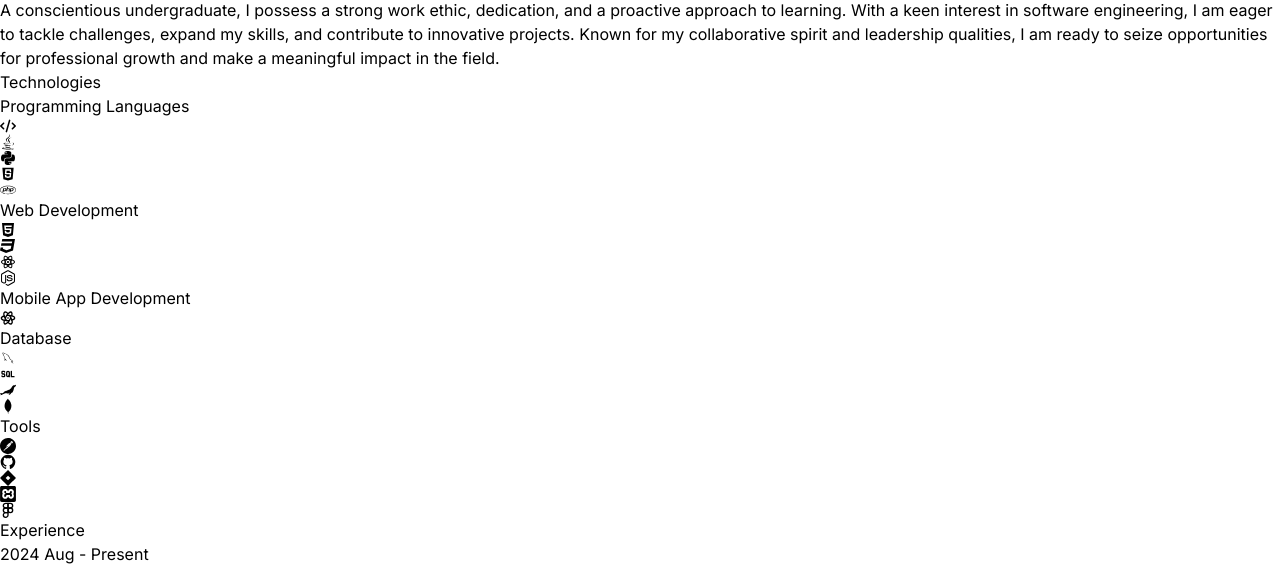
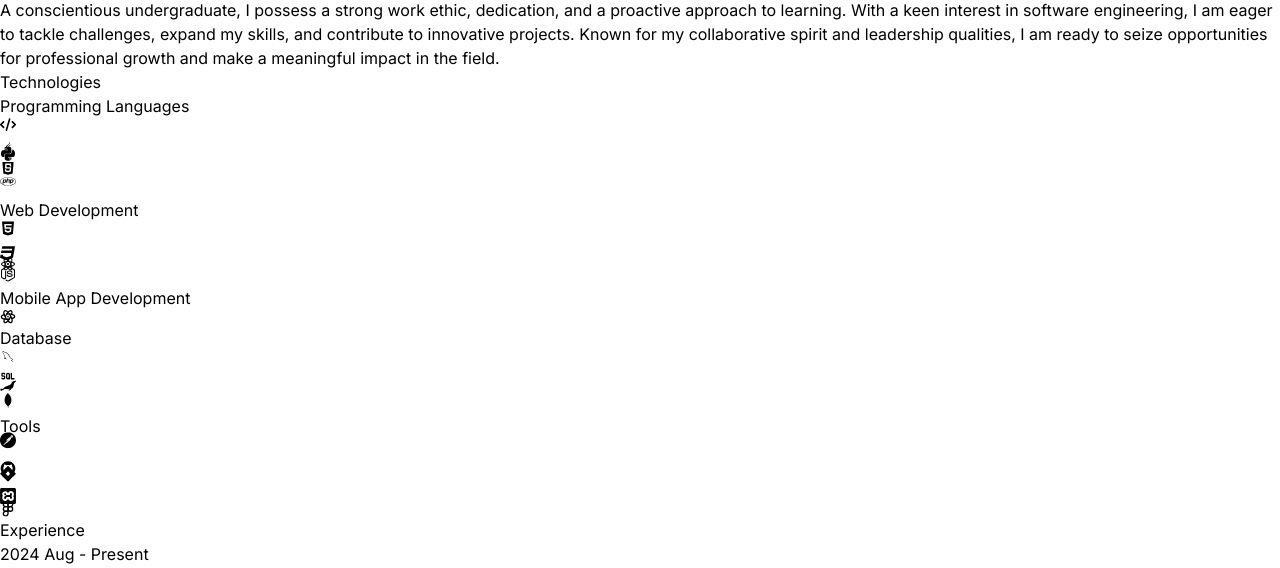
Before and after one commit to Rashini1998/My-React-Portfolio, a React (Vite) app: page / in a window 1280 px wide. Shown: the part 1615-2183 px from the top of the page. Built offline with nearby package versions, Linux system fonts and the light colour scheme.

Commit message:
Add Framer Motion to Experience Section

```diff
--- a/src/components/Technologies.jsx
+++ b/src/components/Technologies.jsx
@@ -17,83 +17,218 @@
 import { FaJira } from "react-icons/fa6"
 import { SiXampp } from "react-icons/si"
 import { FiFigma } from "react-icons/fi"
+import { motion } from "framer-motion"
+
+
+const iconVariants = (duration) => ({
+    initial: { y: -10 },
+    animate: {
+        y: [10, -10],
+        transition: {
+            duration: duration,
+            ease: "linear",
+            repeat: Infinity,
+            repeatType: "reverse",
+        },
+    },
+});
 
 const Technologies = () => {
     return (
         <div className="border-b border-neutral-800 pb-24">
-            <h2 className="my-20 text-center text-4xl">Technologies</h2>
-            <h4 className="my-20 text-center text-2xl text-neutral-500">Programming Languages</h4>
-            <div className="flex flex-wrap items-center justify-center gap-4 ">
-                <div className="rounded-2xl border-4 border-neutral-800 p-4  bg-cyan-50">
+            <motion.h2
+                whileInView={{ opacity: 1, y: 0 }}
+                initial={{ opacity: 0, y: -100 }}
+                transition={{ duration: 1.5 }}
+                className="my-20 text-center text-4xl">Technologies</motion.h2>
+            <motion.h4
+                whileInView={{ opacity: 1, y: 0 }}
+                initial={{ opacity: 0, y: -100 }}
+                transition={{ duration: 1.5, delay: 0.5 }}
+                className="my-20 text-center text-2xl text-neutral-500">Programming Languages</motion.h4>
+            <motion.div
+                whileInView={{ opacity: 1, x: 0 }}
+                initial={{ opacity: 0, x: -100 }}
+                transition={{ duration: 1.5 }}
+                className="flex flex-wrap items-center justify-center gap-4 ">
+                <motion.div
+                    variants={iconVariants(2.5)}
+                    animate="animate"
+                    initial="initial"
+                    className="rounded-2xl border-4 border-neutral-800 p-4  bg-cyan-50">
                     <FaCode className="text-7xl text-blue-600" title="C Language" />
-                </div>
-                <div className="rounded-2xl border-4 border-neutral-800 p-4  bg-cyan-50">
+                </motion.div>
+                <motion.div
+                    variants={iconVariants(3)}
+                    animate="animate"
+                    initial="initial"
+                    className="rounded-2xl border-4 border-neutral-800 p-4  bg-cyan-50">
                     <FaJava className="text-7xl text-[#5382A1]" />
-                </div>
-                <div className="rounded-2xl border-4 border-neutral-800 p-4  bg-cyan-50">
+                </motion.div>
+                <motion.div
+                    variants={iconVariants(5)}
+                    animate="animate"
+                    initial="initial"
+                    className="rounded-2xl border-4 border-neutral-800 p-4  bg-cyan-50">
                     <FaPython className="text-7xl text-[#3776AB]" />
-                </div>
-                <div className="rounded-2xl border-4 border-neutral-800 p-4  bg-cyan-50">
+                </motion.div>
+                <motion.div
+                    variants={iconVariants(2)}
+                    animate="animate"
+                    initial="initial"
+                    className="rounded-2xl border-4 border-neutral-800 p-4  bg-cyan-50">
                     <DiJavascript className="text-7xl text-[#F7DF1E]" />
-                </div>
-                <div className="rounded-2xl border-4 border-neutral-800 p-4  bg-cyan-50">
+                </motion.div>
+                <motion.div
+                    variants={iconVariants(6)}
+                    animate="animate"
+                    initial="initial"
+                    className="rounded-2xl border-4 border-neutral-800 p-4  bg-cyan-50">
                     <FaPhp className="text-7xl text-[#777BB4]" />
-                </div>
-            </div>
-            <h4 className="my-20 text-center text-2xl text-neutral-500">Web Development</h4>
-            <div className="flex flex-wrap items-center justify-center gap-4">
-                <div className="rounded-2xl border-4 border-neutral-800 p-4 bg-cyan-50">
+                </motion.div>
+            </motion.div>
+            <motion.h4
+                whileInView={{ opacity: 1, y: 0 }}
+                initial={{ opacity: 0, y: -100 }}
+                transition={{ duration: 1.5, delay: 0.5 }}
+                className="my-20 text-center text-2xl text-neutral-500">Web Development</motion.h4>
+            <motion.div
+                whileInView={{ opacity: 1, x: 0 }}
+                initial={{ opacity: 0, x: -100 }}
+                transition={{ duration: 1.5 }}
+
+                className="flex flex-wrap items-center justify-center gap-4">
+                <motion.div
+                    variants={iconVariants(2.5)}
+                    animate="animate"
+                    initial="initial"
+                    className="rounded-2xl border-4 border-neutral-800 p-4 bg-cyan-50">
                     <FaHtml5 className="text-7xl text-[#E34F26]" />
-                </div>
-                <div className="rounded-2xl border-4 border-neutral-800 p-4 bg-cyan-50">
+                </motion.div>
+                <motion.div
+                    variants={iconVariants(3)}
+                    animate="animate"
+                    initial="initial"
+                    className="rounded-2xl border-4 border-neutral-800 p-4 bg-cyan-50">
                     <FaCss3 className="text-7xl text-[#1572B6]" />
-                </div>
-                <div className="rounded-2xl border-4 border-neutral-800 p-4 bg-cyan-50">
+                </motion.div>
+                <motion.div
+                    variants={iconVariants(4)}
+                    animate="animate"
+                    initial="initial"
+                    className="rounded-2xl border-4 border-neutral-800 p-4 bg-cyan-50">
                     <RiReactjsLine className="text-7xl text-cyan-400" />
-                </div>
-                <div className="rounded-2xl border-4 border-neutral-800 p-4 bg-cyan-50">
+                </motion.div>
+                <motion.div
+                    variants={iconVariants(5)}
+                    animate="animate"
+                    initial="initial"
+                    className="rounded-2xl border-4 border-neutral-800 p-4 bg-cyan-50">
                     <FaNodeJs className="text-7xl text-[#339933]" />
-                </div>
-            </div>
-            <h4 className="my-20 text-center text-2xl text-neutral-500">Mobile App Development</h4>
-            <div className="flex flex-wrap items-center justify-center gap-4">
-                <div className="rounded-2xl border-4 border-neutral-800 p-4 bg-cyan-50">
+                </motion.div>
+            </motion.div>
+            <motion.h4
+                whileInView={{ opacity: 1, y: 0 }}
+                initial={{ opacity: 0, y: -100 }}
+                transition={{ duration: 1.5, delay: 0.5 }}
+                className="my-20 text-center text-2xl text-neutral-500">Mobile App Development</motion.h4>
+            <motion.div
+                whileInView={{ opacity: 1, x: 0 }}
+                initial={{ opacity: 0, x: -100 }}
+                transition={{ duration: 1.5 }}
+
+                className="flex flex-wrap items-center justify-center gap-4">
+                <motion.div
+                    variants={iconVariants(2.5)}
+                    animate="animate"
+                    initial="initial"
+                    className="rounded-2xl border-4 border-neutral-800 p-4 bg-cyan-50">
                     <TbBrandReactNative className="text-7xl text-cyan-400" />
-                </div>
-            </div>
-            <h4 className="my-20 text-center text-2xl text-neutral-500">Database</h4>
-            <div className="flex flex-wrap items-center justify-center gap-4">
-                <div className="rounded-2xl border-4 border-neutral-800 p-4 bg-cyan-50">
+                </motion.div>
+            </motion.div>
+            <motion.h4
+                whileInView={{ opacity: 1, y: 0 }}
+                initial={{ opacity: 0, y: -100 }}
+                transition={{ duration: 1.5, delay: 0.5 }}
+                className="my-20 text-center text-2xl text-neutral-500">Database</motion.h4>
+            <motion.div
+                whileInView={{ opacity: 1, x: 0 }}
+                initial={{ opacity: 0, x: -100 }}
+                transition={{ duration: 1.5 }}
+                className="flex flex-wrap items-center justify-center gap-4">
+                <motion.div
+                    variants={iconVariants(2.5)}
+                    animate="animate"
+                    initial="initial"
+
+                    className="rounded-2xl border-4 border-neutral-800 p-4 bg-cyan-50">
                     <DiMysql className="text-7xl text-[#4479A1]" />
-                </div>
-                <div className="rounded-2xl border-4 border-neutral-800 p-4 bg-cyan-50">
+                </motion.div>
+                <motion.div
+                    variants={iconVariants(4)}
+                    animate="animate"
+                    initial="initial"
+                    className="rounded-2xl border-4 border-neutral-800 p-4 bg-cyan-50">
                     <TbSql className="text-7xl text-[#CC2927]" />
-                </div>
-                <div className="rounded-2xl border-4 border-neutral-800 p-4 bg-cyan-50">
+                </motion.div>
+                <motion.div
+                    variants={iconVariants(5)}
+                    animate="animate"
+                    initial="initial"
+                    className="rounded-2xl border-4 border-neutral-800 p-4 bg-cyan-50">
                     <SiMariadb className="text-7xl text-[#003545]" />
-                </div>
-                <div className="rounded-2xl border-4 border-neutral-800 p-4 bg-cyan-50">
+                </motion.div>
+                <motion.div
+                    variants={iconVariants(2)}
+                    animate="animate"
+                    initial="initial"
+                    className="rounded-2xl border-4 border-neutral-800 p-4 bg-cyan-50">
                     <DiMongodb className="text-7xl text-[#47A248]" />
-                </div>
-            </div>
-            <h4 className="my-20 text-center text-2xl text-neutral-500">Tools</h4>
-            <div className="flex flex-wrap items-center justify-center gap-4">
-                <div className="rounded-2xl border-4 border-neutral-800 p-4  bg-cyan-50">
+                </motion.div>
+            </motion.div>
+            <motion.h4
+                whileInView={{ opacity: 1, y: 0 }}
+                initial={{ opacity: 0, y: -100 }}
+                transition={{ duration: 1.5, delay: 0.5 }}
+                className="my-20 text-center text-2xl text-neutral-500">Tools</motion.h4>
+            <motion.div
+                whileInView={{ opacity: 1, x: 0 }}
+                initial={{ opacity: 0, x: -100 }}
+                transition={{ duration: 1.5 }}
+                className="flex flex-wrap items-center justify-center gap-4">
+                <motion.div
+                    variants={iconVariants(2)}
+                    animate="animate"
+                    initial="initial"
+                    className="rounded-2xl border-4 border-neutral-800 p-4  bg-cyan-50">
                     <SiPostman className="text-7xl text-[#FF6C37]" />
-                </div>
-                <div className="rounded-2xl border-4 border-neutral-800 p-4 bg-cyan-50">
+                </motion.div>
+                <motion.div
+                    variants={iconVariants(3.5)}
+                    animate="animate"
+                    initial="initial"
+                    className="rounded-2xl border-4 border-neutral-800 p-4 bg-cyan-50">
                     <GrGithub className="text-7xl text-[#181717]" />
-                </div>
-                <div className="rounded-2xl border-4 border-neutral-800 p-4  bg-cyan-50">
+                </motion.div>
+                <motion.div
+                    variants={iconVariants(5)}
+                    animate="animate"
+                    initial="initial" className="rounded-2xl border-4 border-neutral-800 p-4  bg-cyan-50">
                     <FaJira className="text-7xl text-[#0052CC]" />
-                </div>
-                <div className="rounded-2xl border-4 border-neutral-800 p-4 bg-cyan-50">
+                </motion.div>
+                <motion.div
+                    variants={iconVariants(4)}
+                    animate="animate"
+                    initial="initial" className="rounded-2xl border-4 border-neutral-800 p-4 bg-cyan-50">
                     <SiXampp className="text-7xl text-[#FB7A24]" />
-                </div>
-                <div className="rounded-2xl border-4 border-neutral-800 p-4  bg-cyan-50">
+                </motion.div>
+                <motion.div
+                    variants={iconVariants(2.5)}
+                    animate="animate"
+                    initial="initial" className="rounded-2xl border-4 border-neutral-800 p-4  bg-cyan-50">
                     <FiFigma className="text-7xl text-[#F24E1E]" />
-                </div>
-            </div>
+                </motion.div>
+            </motion.div>
         </div>
     )
 }
```
